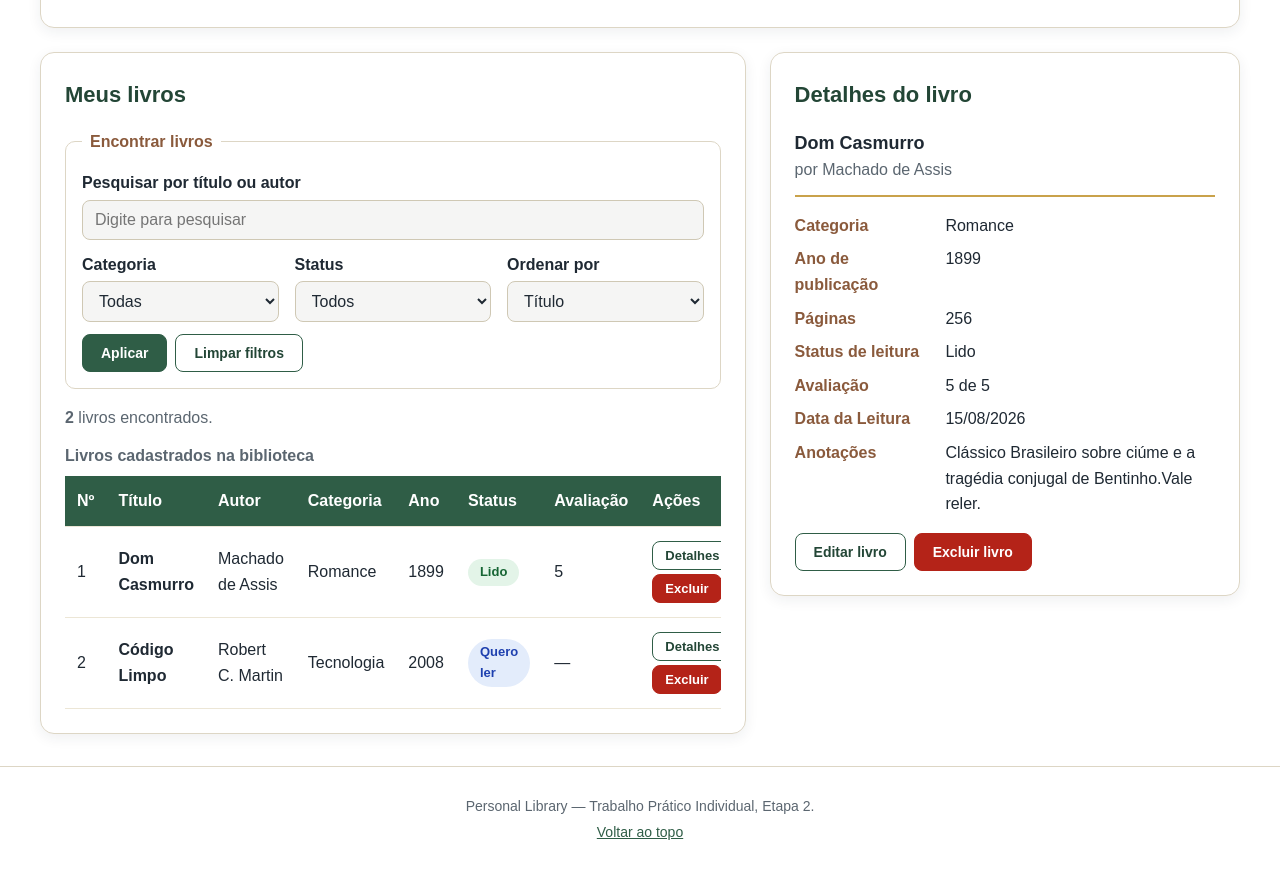
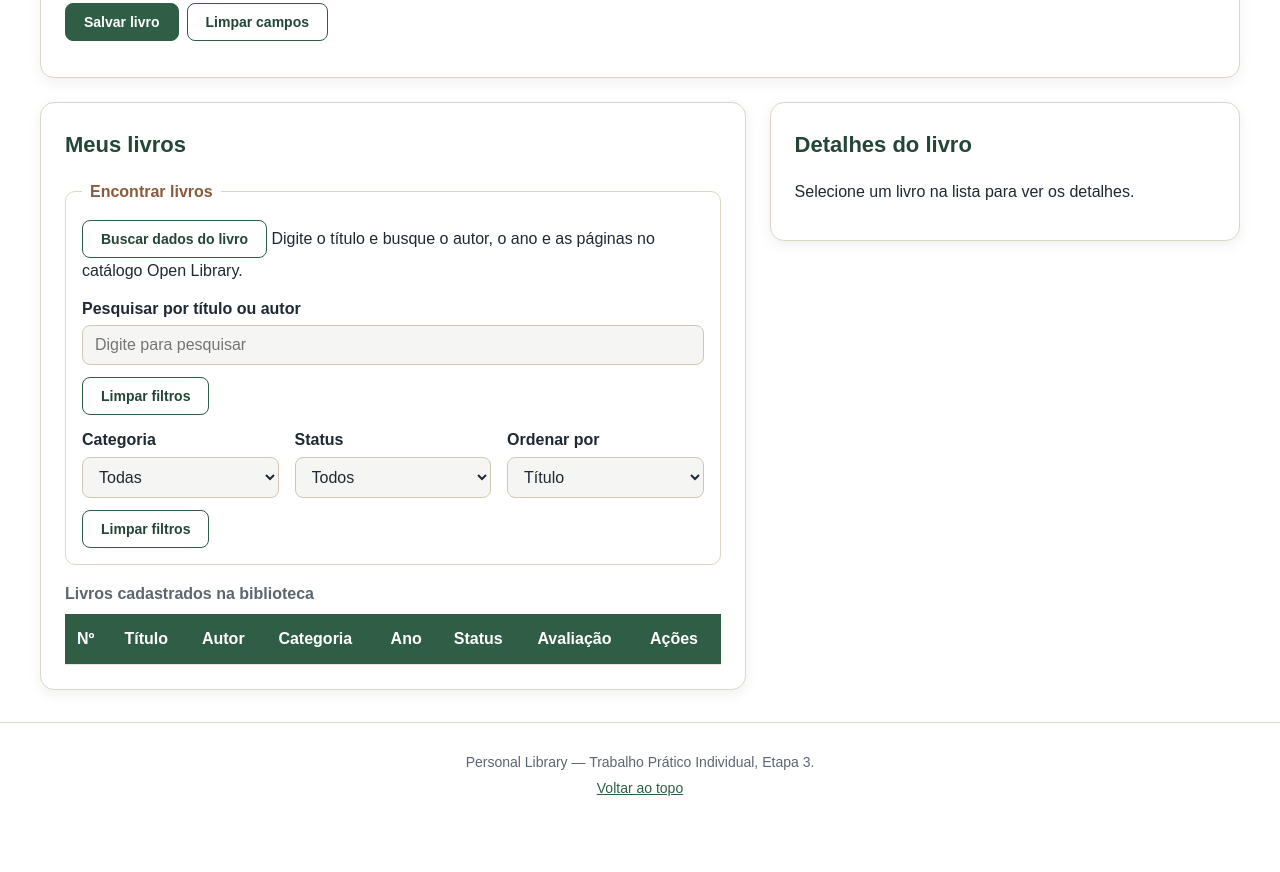
Before and after one commit to marymours013/Biblioteca_privada, a plain HTML site: page index.html in a window 1280 px wide. Shown: the part 995-1867 px from the top of the page. After the commit the page ends 1823 px from the top, so only its background shows below. Drawn offline with Linux system fonts and the light colour scheme.

Commit message:
refactor: prepara HTML para renderização dinâmica

```diff
--- a/index.html
+++ b/index.html
@@ -6,6 +6,7 @@
   <meta name="description" content="Personal Library: organize os livros que você possui ou pretende ler.">
   <title>Personal Library</title>
   <link rel="stylesheet" href="assets/css/style.css">
+  <script src="assets/js/script.js" defer></script>
 </head>
 <body>
 
@@ -31,8 +32,12 @@
       <h2 id="titulo-cadastro">Cadastrar livro</h2>
       <p>Preencha os dados para adicionar um livro à sua biblioteca.Os campos marcados com * são obrigatórios.</p>
 
+      <p id="mensagem-cadastro" class="mensagem" role="status" hidden></p>
 
-      <form action="#" method="post">
+      <form id="form-livro" action="#" method="post" novalidate>
+        <input type="hidden" id="livro-id" name="id">
+
+
         <fieldset>
           <legend>Dados do livro</legend>
 
@@ -40,6 +45,14 @@
             <label for="titulo">Título *</label>
             <input type="text" id="titulo" name="titulo" placeholder="Ex.: Dom Casmurro" required>
           </p>
+
+          <div class="campo-largo busca-api">
+            <button type="button" id="btn-buscar-api" class="btn btn-secundario">Buscar dados do livro</button>
+            <span class="dica">Digite o título e busque o autor, o ano e as páginas no catálogo Open Library.</span>
+          </div>
+
+          <p id="mensagem-api" class="mensagem campo-largo" role="status" hidden></p>
+          <ul id="resultados-api" class="resultados-api campo-largo" hidden></ul>
 
           <p>
             <label for="autor">Autor *</label>
@@ -101,8 +114,9 @@
         </p>
 
         <p class="acoes campo-largo">
-          <button type="submit" class="btn btn-primario">Salvar livro</button>
-          <button type="reset" class="btn btn-secundario">Limpar campos</button>
+          <button type="submit" id="btn-salvar" class="btn btn-primario">Salvar livro</button>
+          <button type="button" id="btn-limpar" class="btn btn-secundario">Limpar campos</button>
+          <button type="button" id="btn-cancelar" class="btn btn-secundario" hidden>Cancelar edição</button>
         </p>
       </form>
     </section>
@@ -113,13 +127,29 @@
 
       <!-- Pesquisa, filtros e ordenação -->
       <form action="#" method="get" aria-label="Pesquisar, filtrar e ordenar livros">
+
         <fieldset>
           <legend>Encontrar livros</legend>
+
+          <div class="campo-largo busca-api">
+            <button type="button" id="btn-buscar-api" class="btn btn-secundario">Buscar dados do livro</button>
+            <span class="dica">Digite o título e busque o autor, o ano e as páginas no catálogo Open Library.</span>
+          </div>
 
           <div class="campo campo-largo">
             <label for="busca">Pesquisar por título ou autor</label>
             <input type="search" id="busca" name="busca" placeholder="Digite para pesquisar">
           </div>
+
+          <p id="mensagem-api" class="mensagem campo-largo" role="status" hidden></p>
+          <ul id="resultados-api" class="resultados-api campo-largo" hidden></ul>
+
+          <form id="form-filtros" action="#" method="get" aria-label="Pesquisar, filtrar e ordenar livros"></form>
+
+          <p class="acoes campo-largo">
+            <button type="button" id="btn-limpar-filtros" class="btn btn-secundario">Limpar filtros</button>
+          </p>
+
 
           <div class="campo">
             <label for="filtro-categoria">Categoria</label>
@@ -155,13 +185,12 @@
           </div>
 
           <p class="acoes campo-largo">
-            <button type="submit" class="btn btn-primario">Aplicar</button>
-            <button type="reset" class="btn btn-secundario">Limpar filtros</button>
+            <button type="button" id="btn-limpar-filtros" class="btn btn-secundario">Limpar filtros</button>
           </p>
         </fieldset>
       </form>
 
-      <p class="contador" role="status"><strong>2</strong> livros encontrados.</p>
+      <p id="contador" class="contador" role="status"></p>
 
       <div class="tabela-responsiva" role="region" aria-label="Tabela de livros" tabindex="0">
       <table>
@@ -178,36 +207,11 @@
             <th scope="col">Ações</th>
           </tr>
         </thead>
-        <tbody>
-          <tr>
-            <td data-label="Nº">1</td>
-            <th scope="row" data-label="Título">Dom Casmurro</th>
-            <td data-label="Autor">Machado de Assis</td>
-            <td data-label="Categoria">Romance</td>
-            <td data-label="Ano">1899</td>
-            <td data-label="Status"><span class="selo selo-lido">Lido</span></td>
-            <td data-label="Avaliação">5</td>
-            <td data-label="Ações">
-              <button type="button" class="btn btn-secundario btn-pequeno">Detalhes</button>
-              <button type="button" class="btn btn-perigo btn-pequeno">Excluir</button>
-            </td>
-          </tr>
-          <tr>
-            <td data-label="Nº">2</td>
-            <th scope="row" data-label="Título">Código Limpo</th>
-            <td data-label="Autor">Robert C. Martin</td>
-            <td data-label="Categoria">Tecnologia</td>
-            <td data-label="Ano">2008</td>
-            <td data-label="Status"><span class="selo selo-quero">Quero ler</span></td>
-            <td data-label="Avaliação">—</td>
-            <td data-label="Ações">
-              <button type="button" class="btn btn-secundario btn-pequeno">Detalhes</button>
-              <button type="button" class="btn btn-perigo btn-pequeno">Excluir</button>
-            </td>
-          </tr>
-        </tbody>
+          <tbody id="lista-livros"></tbody>
       </table>
       </div>
+
+        <p id="mensagem-vazia" class="mensagem mensagem-info" hidden>Nenhum livro encontrado.Cadastre um livro ou altere os filtros.</p>
 
     </section>
 
@@ -215,32 +219,34 @@
     <aside id="detalhes" aria-labelledby="titulo-detalhes">
       <h2 id="titulo-detalhes">Detalhes do livro</h2>
 
-      <article>
+    <p id="detalhes-vazio" class="mensagem mensagem-info">Selecione um livro na lista para ver os detalhes.</p>
+
+    <article id="detalhes-livro" hidden>
       <header>
-          <h3>Dom Casmurro</h3>
-          <p>por Machado de Assis</p>
+        <h3 id="det-titulo"></h3>
+        <p id="det-autor"></p>
       </header>
 
     <dl>
       <dt>Categoria</dt>
-          <dd>Romance</dd>
+        <dd id="det-categoria"></dd>
       <dt>Ano de publicação</dt>
-          <dd>1899</dd>
+        <dd id="det-ano"></dd>
       <dt>Páginas</dt>
-          <dd>256</dd>
+        <dd id="det-paginas"></dd>
       <dt>Status de leitura</dt>
-          <dd>Lido</dd>
+        <dd id="det-status"></dd>
       <dt>Avaliação</dt>
-          <dd>5 de 5</dd>
-          <dt>Data da Leitura</dt>
-          <dd><time datetime="2026-08-15">15/08/2026</time></dd>
+        <dd id="det-avaliacao"></dd>
+      <dt>Data da leitura</dt>
+        <dd id="det-data"></dd>
       <dt>Anotações</dt>
-          <dd>Clássico Brasileiro sobre ciúme e a tragédia conjugal de Bentinho.Vale reler.</dd>
+        <dd id="det-notas"></dd>
     </dl>
 
   <footer>
-          <button type="button" class="btn btn-secundario">Editar livro</button>
-          <button type="button" class="btn btn-perigo">Excluir livro</button>
+    <button type="button" id="btn-editar-detalhe" class="btn btn-secundario">Editar livro</button>
+    <button type="button" id="btn-excluir-detalhe" class="btn btn-perigo">Excluir livro</button>
   </footer>
   </article>
 
@@ -249,7 +255,7 @@
   </main>
 
 <footer class="rodape">
-  <p>Personal Library — Trabalho Prático Individual, Etapa 2.</p>
+  <p>Personal Library — Trabalho Prático Individual, Etapa 3.</p>
     <p><a href="#topo">Voltar ao topo</a></p>
   </footer>
 
```
Lines whose indentation alone changed are shown as unchanged.
